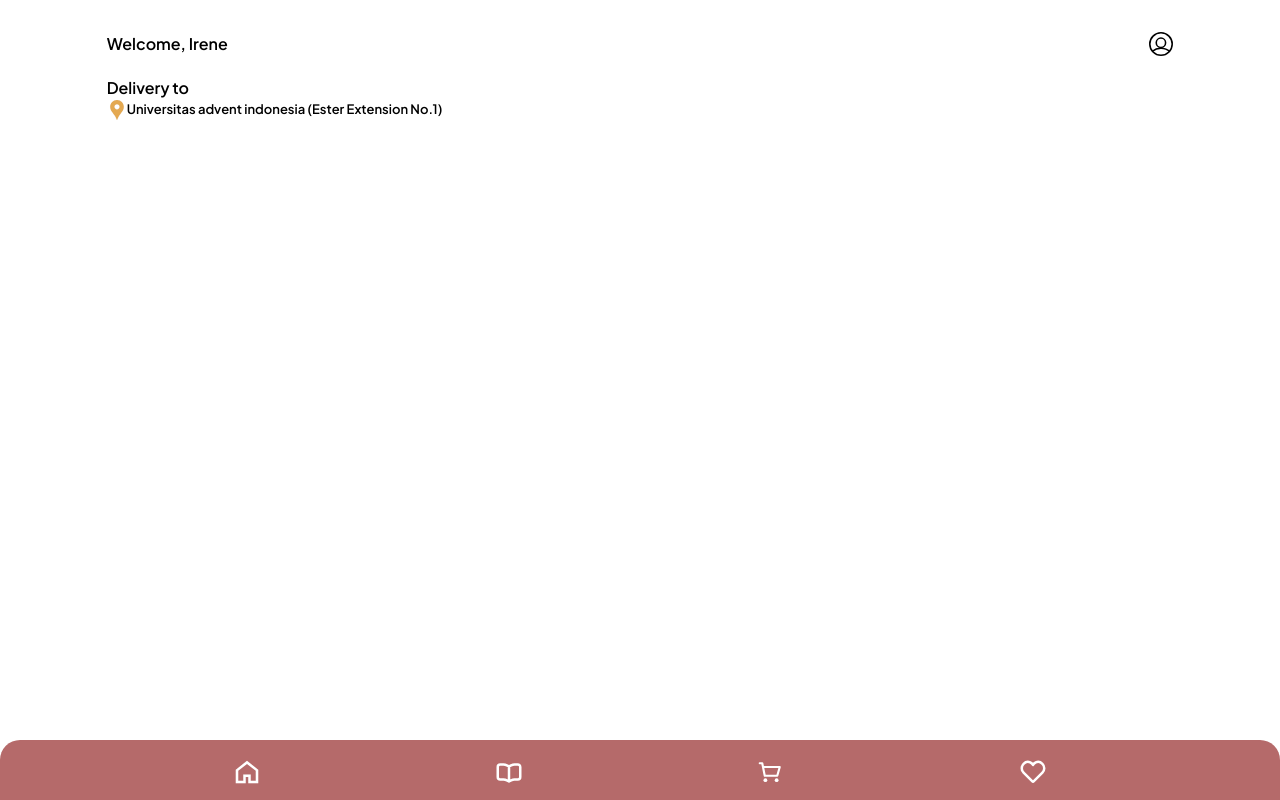
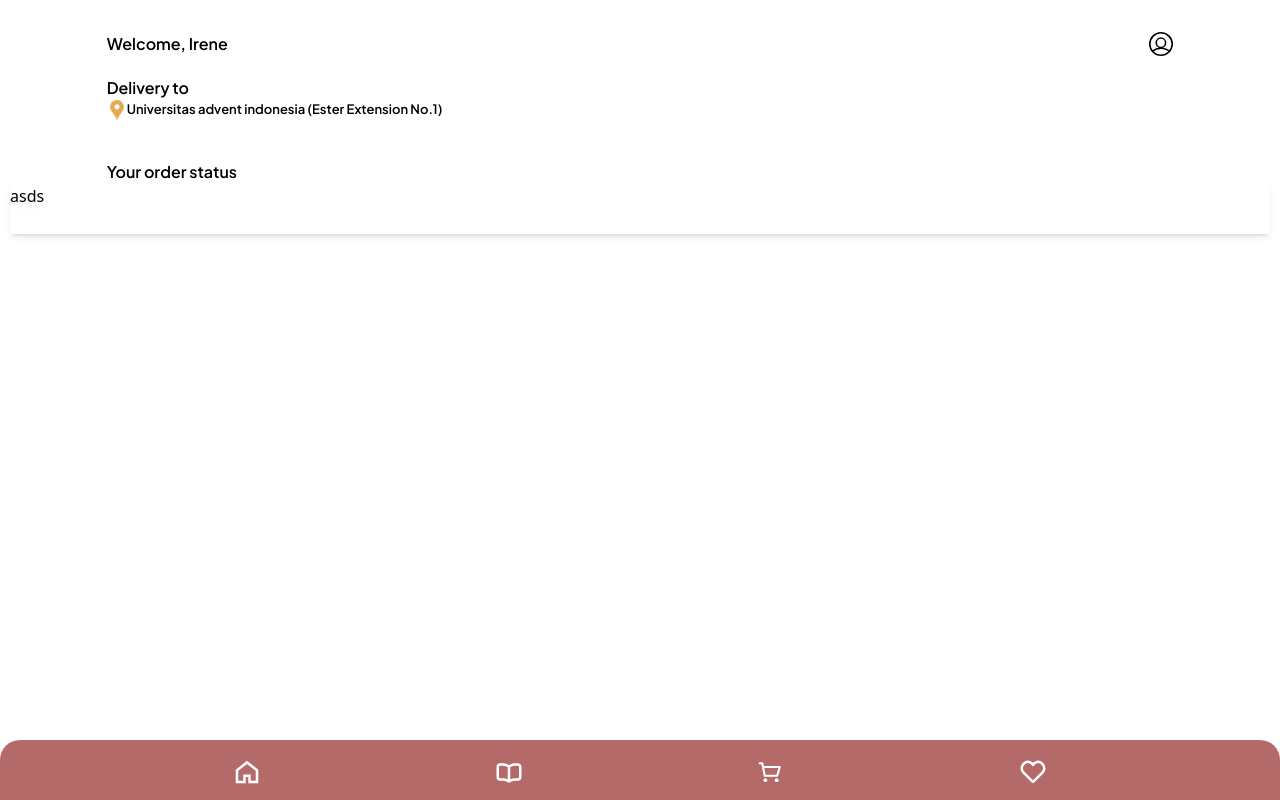
Before and after one commit to alfianwilfo/reactjs-umami, a React (Create React App) app in the folder client-customer/: page /order-status in a window 1280 px wide. Built offline with nearby package versions, Linux system fonts and the light colour scheme.

Commit message:
add shadow

```diff
--- a/client-customer/src/views/OrderStatus.jsx
+++ b/client-customer/src/views/OrderStatus.jsx
@@ -7,6 +7,12 @@ export default function OrderStatus() {
           <div>
             <WelcomeDeliverProfile />
           </div>
+          <div>Your order status</div>
+        </div>
+      </div>
+      <div className="w-screen">
+        <div className=" h-[50px] mx-[10px]   shadow-md drop-shadow-md ">
+          asds
         </div>
       </div>
     </>
```
